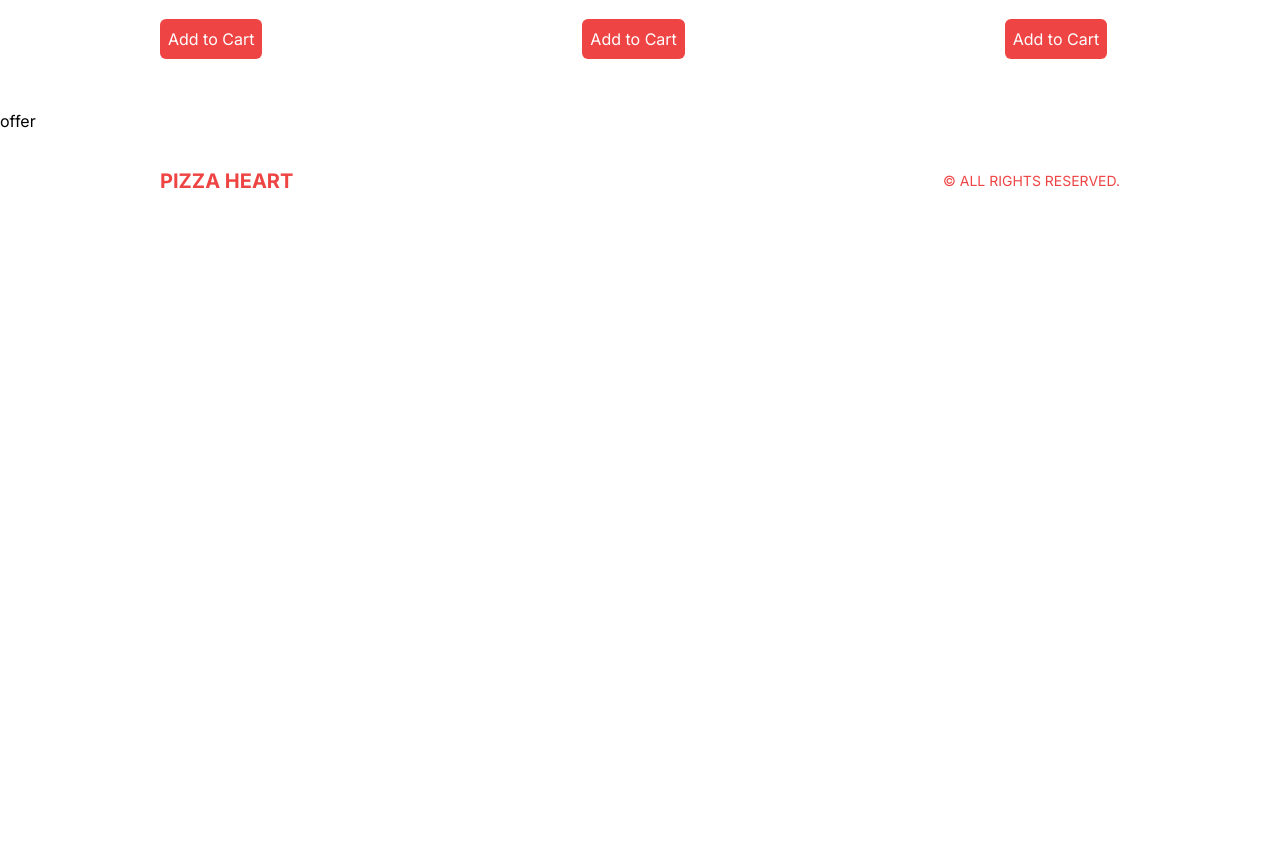
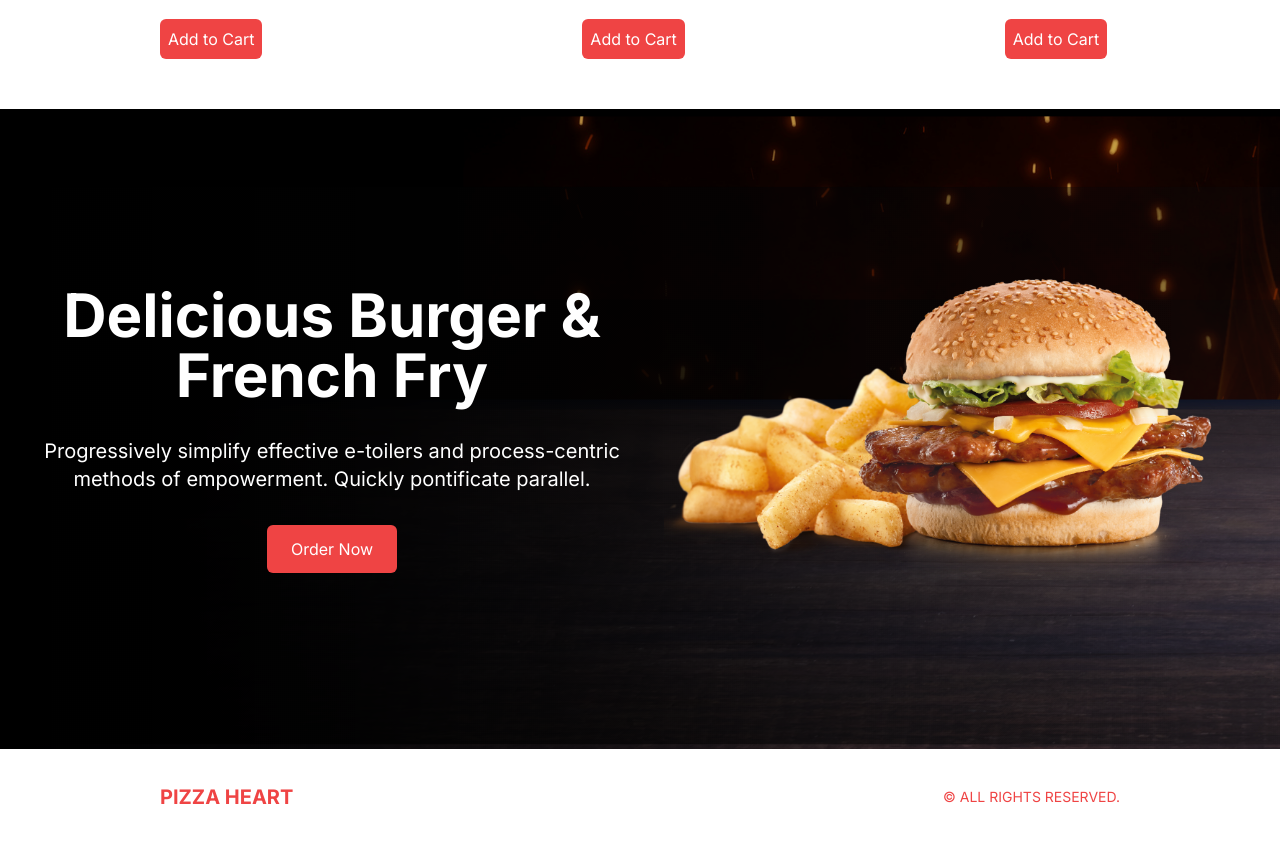
Before and after one commit to Piyabud/Food-Delivery-App, a Next.js app in the folder client/: page / in a window 1280 px wide. Shown: the part 1411-2254 px from the top of the page. Before the commit the page ends 1640 px from the top, so only its background shows below. Built offline with nearby package versions, Linux system fonts and the light colour scheme.

Commit message:
feat : offer page

```diff
--- a/client/package.json
+++ b/client/package.json
@@ -18,6 +18,7 @@
     "next": "13.4.19",
     "postcss": "8.4.29",
     "react": "18.2.0",
+    "react-countdown": "^2.3.5",
     "react-dom": "18.2.0",
     "tailwindcss": "3.3.3",
     "typescript": "5.2.2"
--- a/client/src/components/Offer.tsx
+++ b/client/src/components/Offer.tsx
@@ -1,9 +1,30 @@
-import React from 'react'
+import Image from "next/image";
+import React from "react";
 
-function Offer() {
+
+const Offer = () => {
   return (
-    <div>offer</div>
-  )
-}
+    <div className="bg-black h-screen flex flex-col md:flex-row md:justify-between md:bg-[url('/offerBg.png')] md:h-[80vh]">
+      {/* TEXT CONTAINER */}
+      <div className="flex-1 flex flex-col justify-center items-center text-center gap-8 p-6">
+        <h1 className="text-white text-5xl font-bold xl:text-6xl">
+          Delicious Burger & French Fry
+        </h1>
+        <p className="text-white xl:text-xl">
+          Progressively simplify effective e-toilers and process-centric methods
+          of empowerment. Quickly pontificate parallel.
+        </p>
 
-export default Offer
+        <button className="bg-red-500 text-white rounded-md py-3 px-6">
+          Order Now
+        </button>
+      </div>
+      {/* IMAGE CONTAINER */}
+      <div className="flex-1 w-full relative md:h-full">
+        <Image src="/offerProduct.png" alt="" fill className="object-contain" />
+      </div>
+    </div>
+  );
+};
+
+export default Offer;
```
Also changed, not shown: 1 other file (tests, documents, lock files or other folders).
